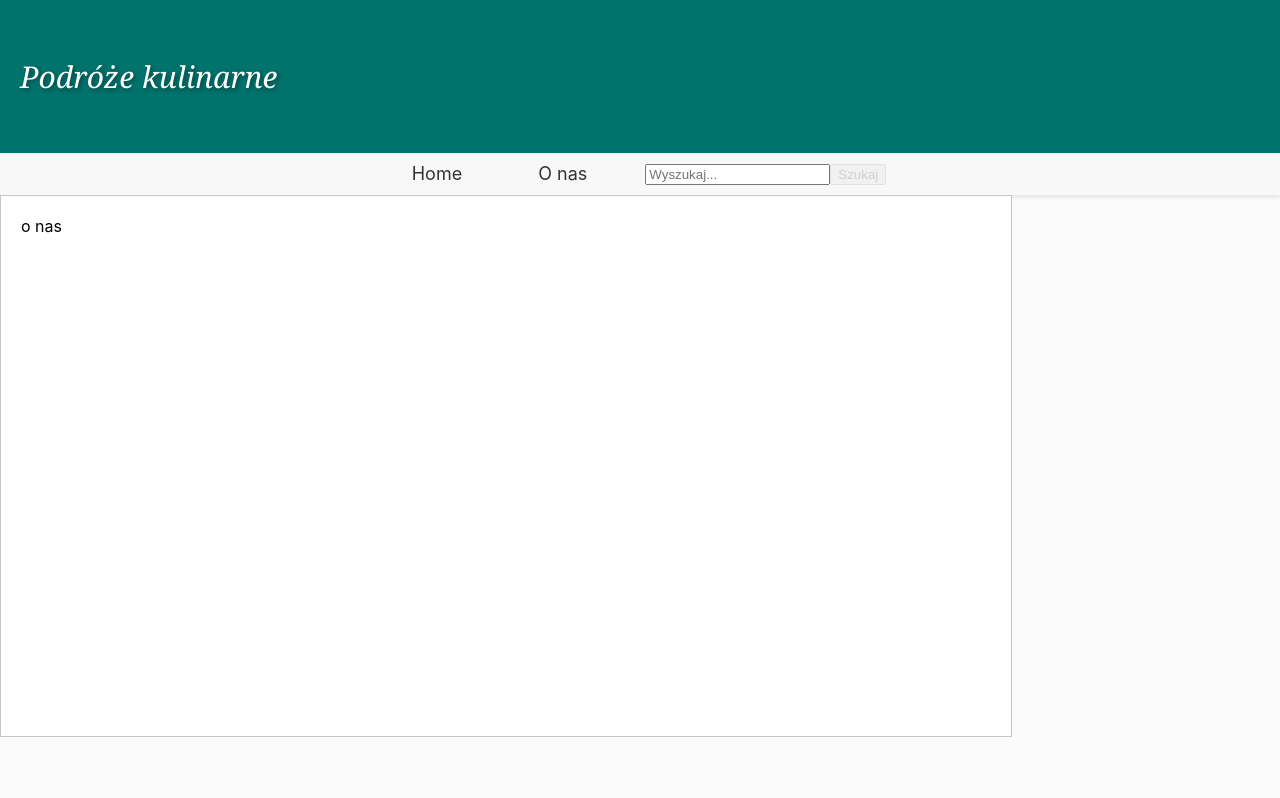
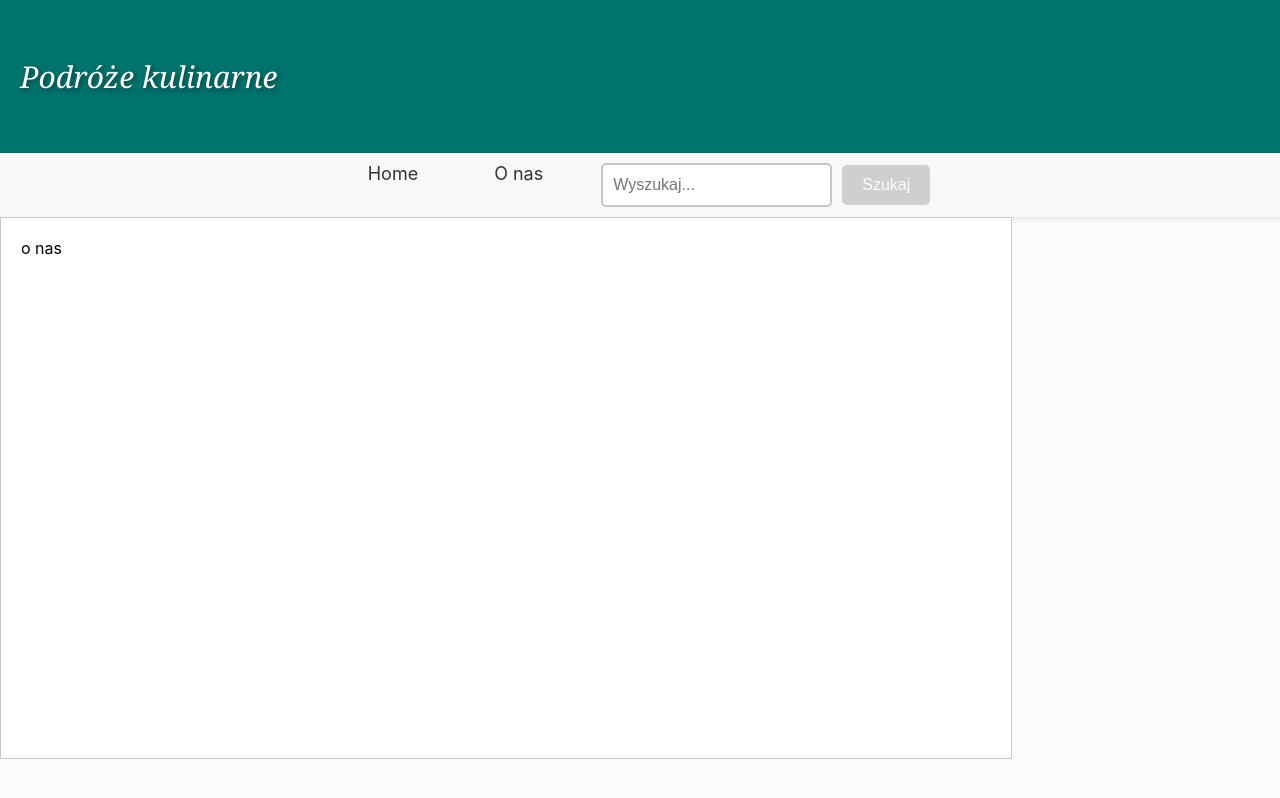
Before and after one commit to AdiPodlas/Mikroblog, a React (Create React App) app: page /about in a window 1280 px wide. Built offline with nearby package versions, Linux system fonts and the light colour scheme.

Commit message:
search Input V2

```diff
--- a/src/SearchInput.css
+++ b/src/SearchInput.css
@@ -1,33 +1,4 @@
-/* Stylizacja formularza wyszukiwania */
 .search-container {
-    display: flex;
-    flex-direction: column;
-    align-items: flex-end;
-    margin: 20px 0;
-  }
-
-  .search-form {
-    display: flex;
-    flex-direction: column;
-    align-items: flex-end;
-    width: 100%;
-  }
-
-  /* Stylizacja inputa wyszukiwania */
-  .search-input {
-    width: 100%;
-    padding: 10px;
-    margin-bottom: 10px;
-    border: 1px solid #ccc;
-    border-radius: 5px;
-    font-size: 16px;
-    resize: none;
-    transition: border-color 0.5s ease-in-out, height 0.5s ease;
-    height: 10px; /* Domyślna wysokość inputu */
-  }
-
-  /* Powiększenie inputa po kliknięciu (focus) */
-  .search-container {
     display: flex;
     align-items: center;
   }
--- a/src/SearchInput.js
+++ b/src/SearchInput.js
@@ -1,5 +1,6 @@
 import { useNavigate } from "react-router-dom";
 import React, { useState, useEffect } from "react";
+import "./SearchInput.css";
 
 function SearchInput() {
   const [searchTerm, setSearchTerm] = useState("");
```
